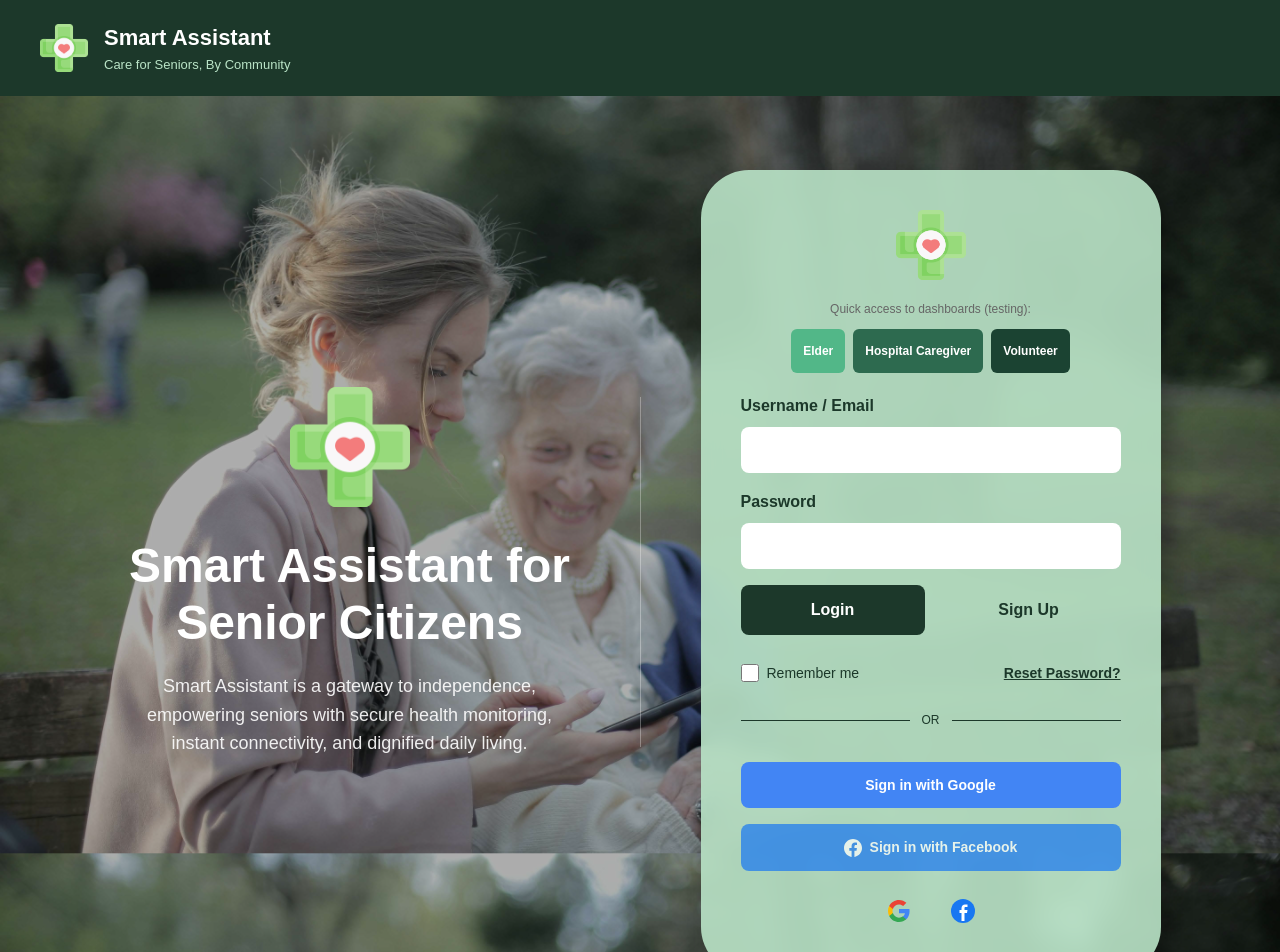
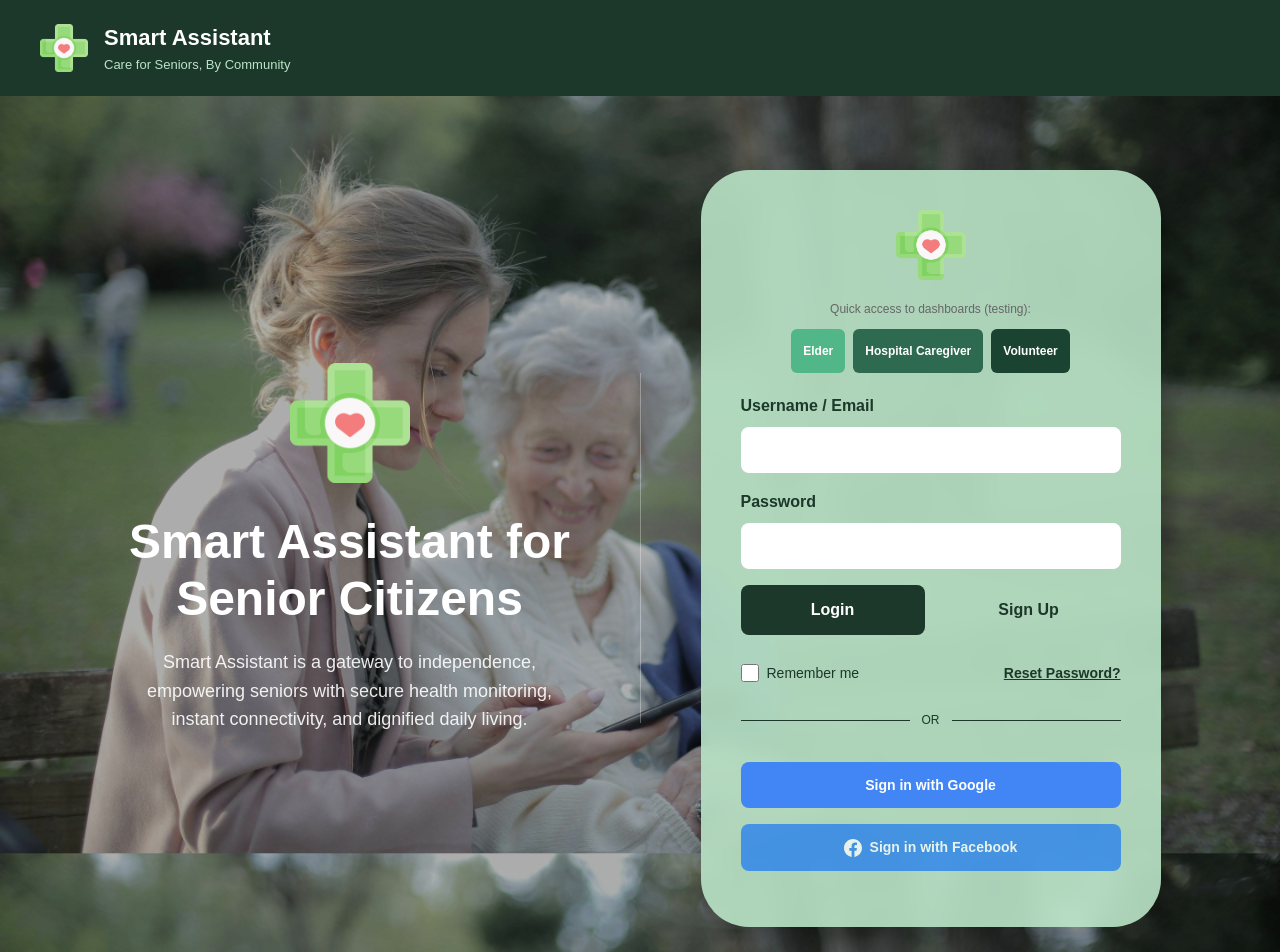
Before and after one commit to naveediqbal4765/smart-assistant-senior-citizens, a React (Create React App) app in the folder frontend/: page /login in a window 1280 px wide. Shown: the top 952 px of the page. Built offline with nearby package versions, Linux system fonts and the light colour scheme; no server answers.

Commit message:
fix: Remove OAuth icon buttons from login page - keep only functional Google and Facebook buttons above

```diff
--- a/frontend/src/pages/auth/LoginPage.js
+++ b/frontend/src/pages/auth/LoginPage.js
@@ -657,59 +657,7 @@ const LoginPage = () => {
 
               {/* OAuth Icon Buttons */}
               <div style={{ display: "flex", justifyContent: "center", gap: "16px", marginTop: "4px" }}>
-                <button
-                  type="button"
-                  onClick={() => handleOAuth("Google")}
-                  title="Continue with Google"
-                  style={{
-                    padding: "12px",
-                    backgroundColor: "transparent",
-                    borderRadius: "8px",
-                    cursor: "pointer",
-                    display: "flex",
-                    alignItems: "center",
-                    justifyContent: "center",
-                    transition: "all 0.3s ease",
-                    border: "none",
-                    minWidth: "44px",
-                    minHeight: "44px",
-                  }}
-                  onMouseEnter={(e) => {
-                    e.target.style.backgroundColor = "#1C382A15";
-                  }}
-                  onMouseLeave={(e) => {
-                    e.target.style.backgroundColor = "transparent";
-                  }}
-                >
-                  <GoogleIcon />
-                </button>
 
-                <button
-                  type="button"
-                  onClick={() => handleOAuth("Facebook")}
-                  title="Continue with Facebook"
-                  style={{
-                    padding: "12px",
-                    backgroundColor: "transparent",
-                    borderRadius: "8px",
-                    cursor: "pointer",
-                    display: "flex",
-                    alignItems: "center",
-                    justifyContent: "center",
-                    transition: "all 0.3s ease",
-                    border: "none",
-                    minWidth: "44px",
-                    minHeight: "44px",
-                  }}
-                  onMouseEnter={(e) => {
-                    e.target.style.backgroundColor = "#1C382A15";
-                  }}
-                  onMouseLeave={(e) => {
-                    e.target.style.backgroundColor = "transparent";
-                  }}
-                >
-                  <FacebookIcon />
-                </button>
               </div>
             </form>
           </div>
```
